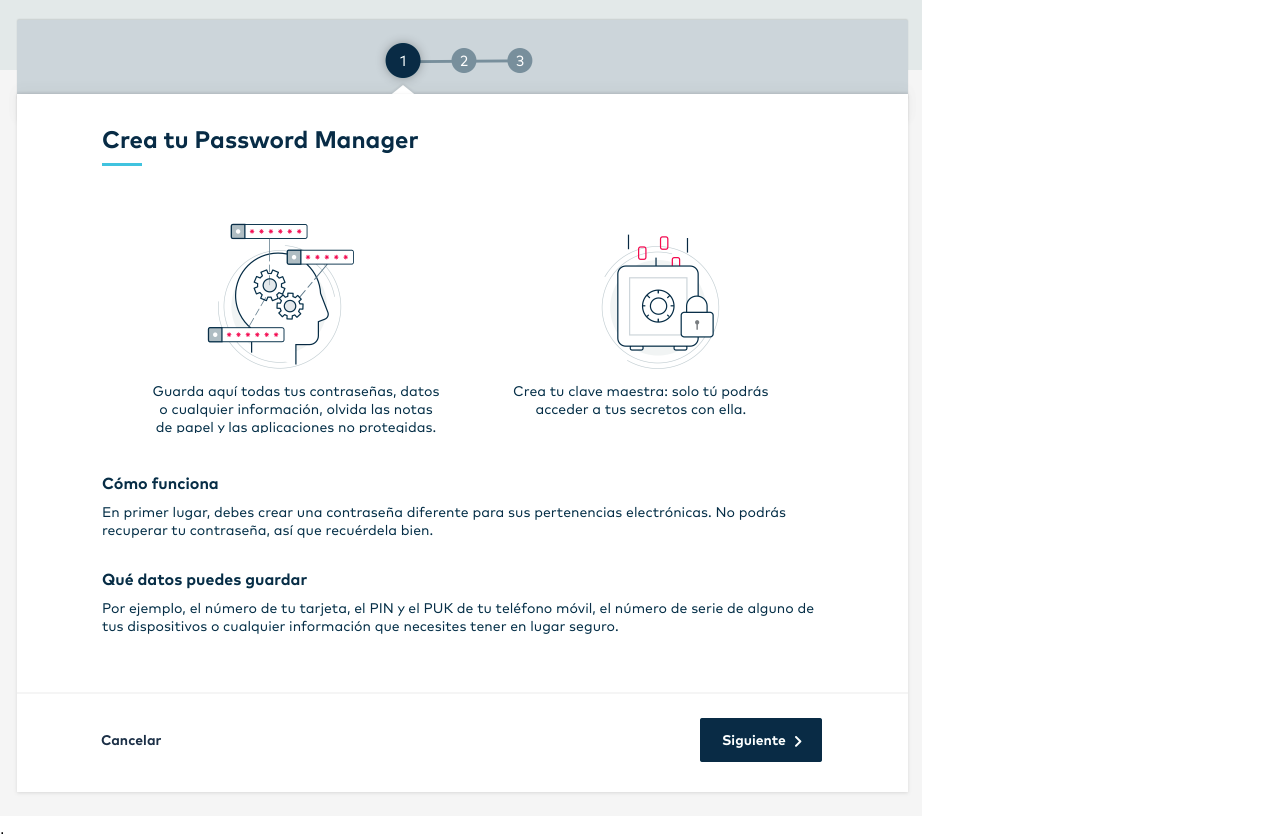
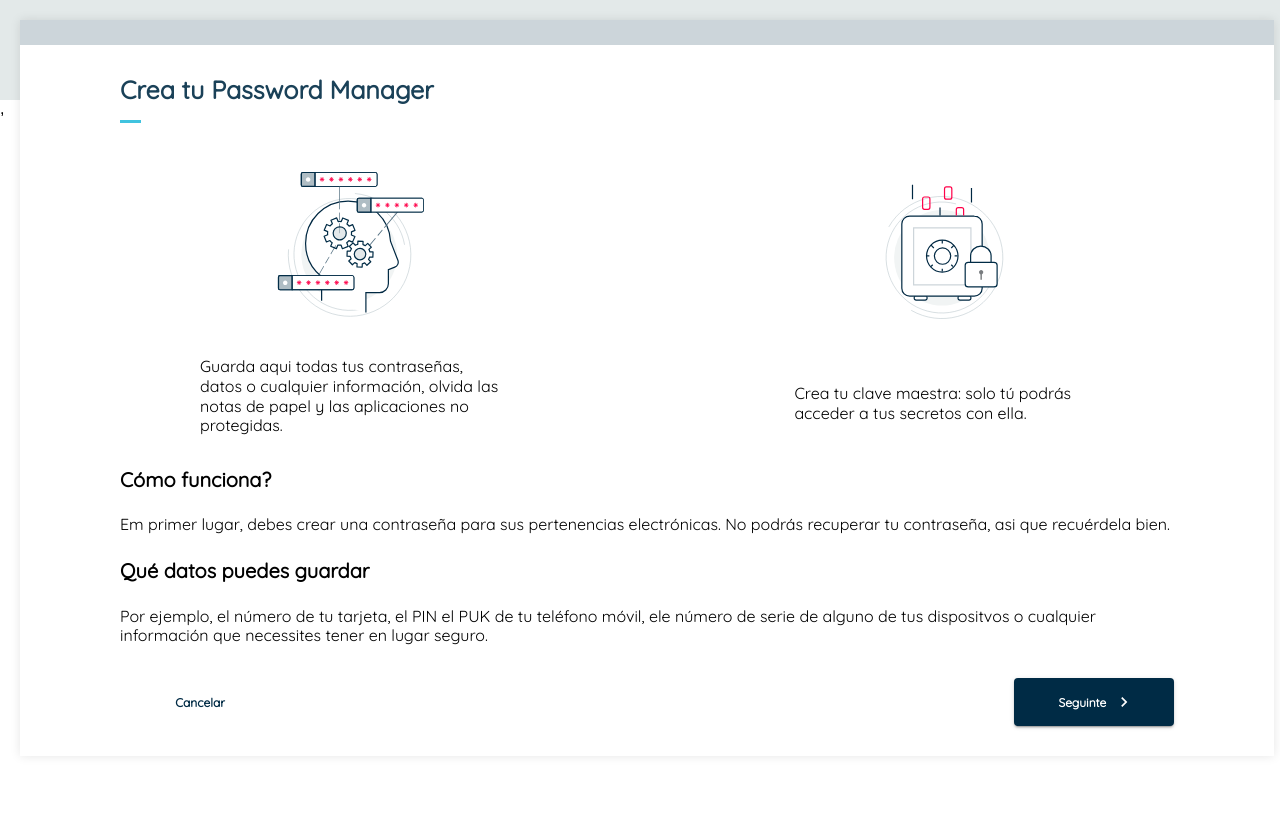
Before and after one commit to rodrigodiasf1984/passwordManagerTest, a React (Create React App) app: page / in a window 1280 px wide. Shown: the top 834 px of the page. After the commit the page ends 800 px from the top, so only its background shows below. Built offline with nearby package versions, Linux system fonts and the light colour scheme.

Commit message:
feat: improve layout of the first step

```diff
--- a/src/views/ProductInformation/index.tsx
+++ b/src/views/ProductInformation/index.tsx
@@ -1,8 +1,125 @@
+import { Typography, Box, Divider, Button } from '@mui/material';
+import { CustomBackground, Header } from 'components';
 import React from 'react';
-import stepImage from './step1.png';
+import group3Image from 'assets/img/group-3.svg';
+import groupImage from 'assets/img/group.svg';
+import KeyboardArrowRightIcon from '@mui/icons-material/KeyboardArrowRight';
+
+import { ContainerStep1 } from './styles';
 
 function Step1() {
-  return <img src={stepImage} alt="Step" />;
+  return (
+    <CustomBackground>
+      <ContainerStep1>
+        <Header />
+        <Box className="content">
+          <Typography variant="h1" color="#1a4158">
+            Crea tu Password Manager
+          </Typography>
+          {/* <Divider className="divider" /> */}
+          <Divider
+            sx={{
+              marginTop: '1rem',
+              width: '2%',
+              borderBottomWidth: 3,
+            }}
+          />
+          <Box sx={{ display: 'flex', flexDirection: 'column' }}>
+            <Box
+              sx={{
+                display: 'flex',
+                justifyContent: 'space-between',
+                marginTop: '1rem',
+                padding: '2rem 5rem',
+                flexDirection: 'row',
+              }}
+            >
+              <Box
+                sx={{
+                  display: 'flex',
+                  flexDirection: 'column',
+                  alignItems: 'center',
+                  justifyContent: 'space-around',
+                }}
+              >
+                <img src={groupImage} alt="group" />
+                <Typography variant="h4" maxWidth={300} paddingTop={5}>
+                  Guarda aqui todas tus contraseñas, datos o cualquier
+                  información, olvida las notas de papel y las aplicaciones no
+                  protegidas.
+                </Typography>
+              </Box>
+              <Box
+                sx={{
+                  display: 'flex',
+                  flexDirection: 'column',
+                  alignItems: 'center',
+                  justifyContent: 'space-around',
+                }}
+              >
+                <img src={group3Image} alt="group" />
+                <Typography variant="h4" maxWidth={300} paddingTop={5}>
+                  Crea tu clave maestra: solo tú podrás acceder a tus secretos
+                  con ella.
+                </Typography>
+              </Box>
+            </Box>
+            <Typography variant="h3">Cómo funciona?</Typography>
+            <Typography variant="h4" paddingTop={3} paddingBottom={3}>
+              Em primer lugar, debes crear una contraseña para sus pertenencias
+              electrónicas. No podrás recuperar tu contraseña, asi que
+              recuérdela bien.
+            </Typography>
+            <Typography variant="h3">Qué datos puedes guardar</Typography>
+            <Typography variant="h4" paddingTop={3}>
+              Por ejemplo, el número de tu tarjeta, el PIN el PUK de tu teléfono
+              móvil, ele número de serie de alguno de tus dispositvos o
+              cualquier información que necessites tener en lugar seguro.
+            </Typography>
+          </Box>
+          <Box
+            sx={{
+              display: 'flex',
+              flexDirection: 'row',
+              justifyContent: 'space-between',
+            }}
+          >
+            <Button
+              variant="text"
+              color="secondary"
+              sx={{
+                marginTop: '2rem',
+                display: 'flex',
+                alignSelf: 'flex-start',
+                width: '10rem',
+                fontWeight: 'bold',
+                height: '3rem',
+                textTransform: 'capitalize',
+              }}
+            >
+              Cancelar
+            </Button>
+            <Button
+              variant="contained"
+              color="secondary"
+              endIcon={<KeyboardArrowRightIcon />}
+              sx={{
+                marginTop: '2rem',
+                display: 'flex',
+                alignSelf: 'flex-end',
+                width: '10rem',
+                height: '3rem',
+                fontWeight: 'bold',
+                textTransform: 'capitalize',
+              }}
+            >
+              Seguinte
+            </Button>
+          </Box>
+        </Box>
+      </ContainerStep1>
+    </CustomBackground>
+  );
 }
 
 export default Step1;
--- /dev/null
+++ b/src/views/ProductInformation/styles.ts
@@ -0,0 +1,28 @@
+import styled from 'styled-components';
+import { converterToRem } from 'utils/converterToRem';
+
+export const ContainerStep1 = styled.div`
+  display: flex;
+  flex-direction: column;
+  width: 98%;
+  height: 92%;
+  background-color: #fff;
+  margin: ${converterToRem(20)}rem;
+  box-shadow: 0px 0px 10px rgba(0, 0, 0, 0.1);
+  position: absolute;
+  z-index: 99;
+
+  .content {
+    display: flex;
+    flex-direction: column;
+    width: 100%;
+    height: 100%;
+    padding: ${converterToRem(30)}rem ${converterToRem(100)}rem;
+
+    /* .divider {
+      margin-top: '1rem';
+      width: '2%';
+      border-bottom-width: 3;
+    } */
+  }
+`;
```
